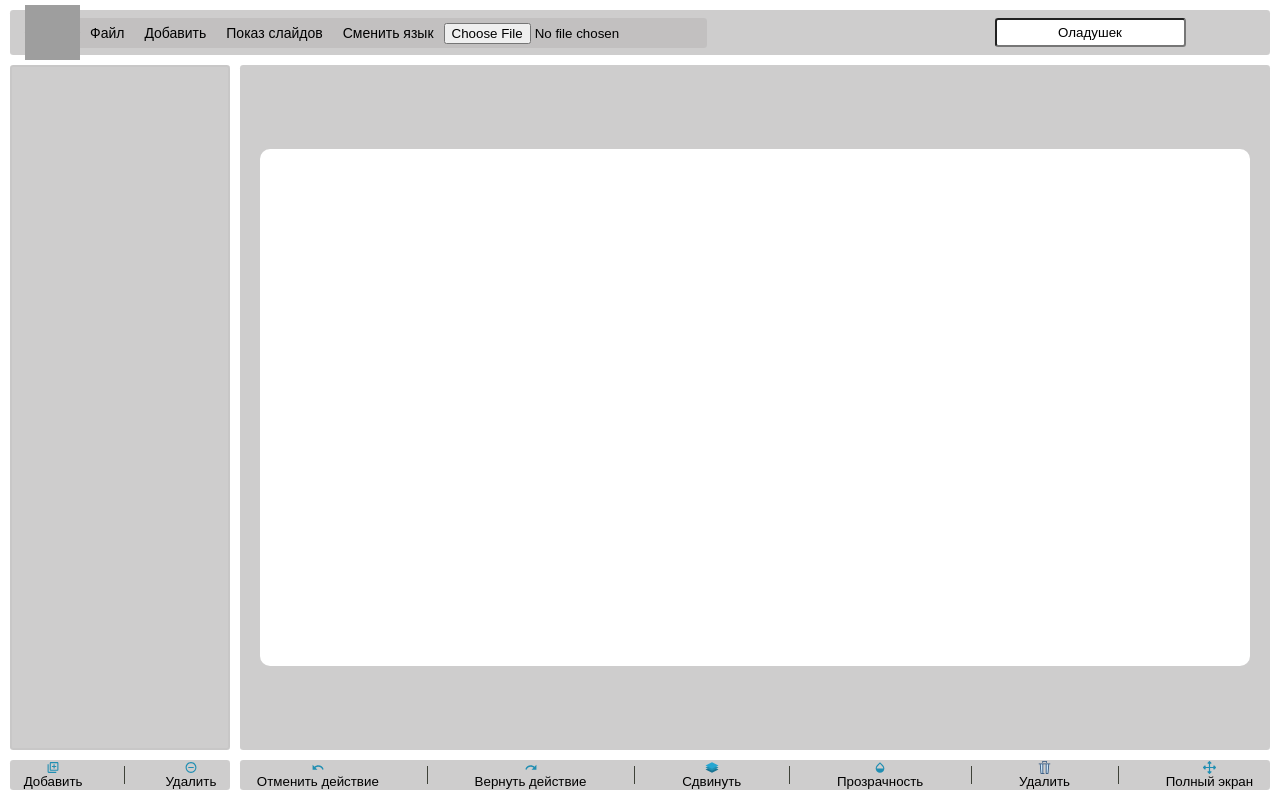
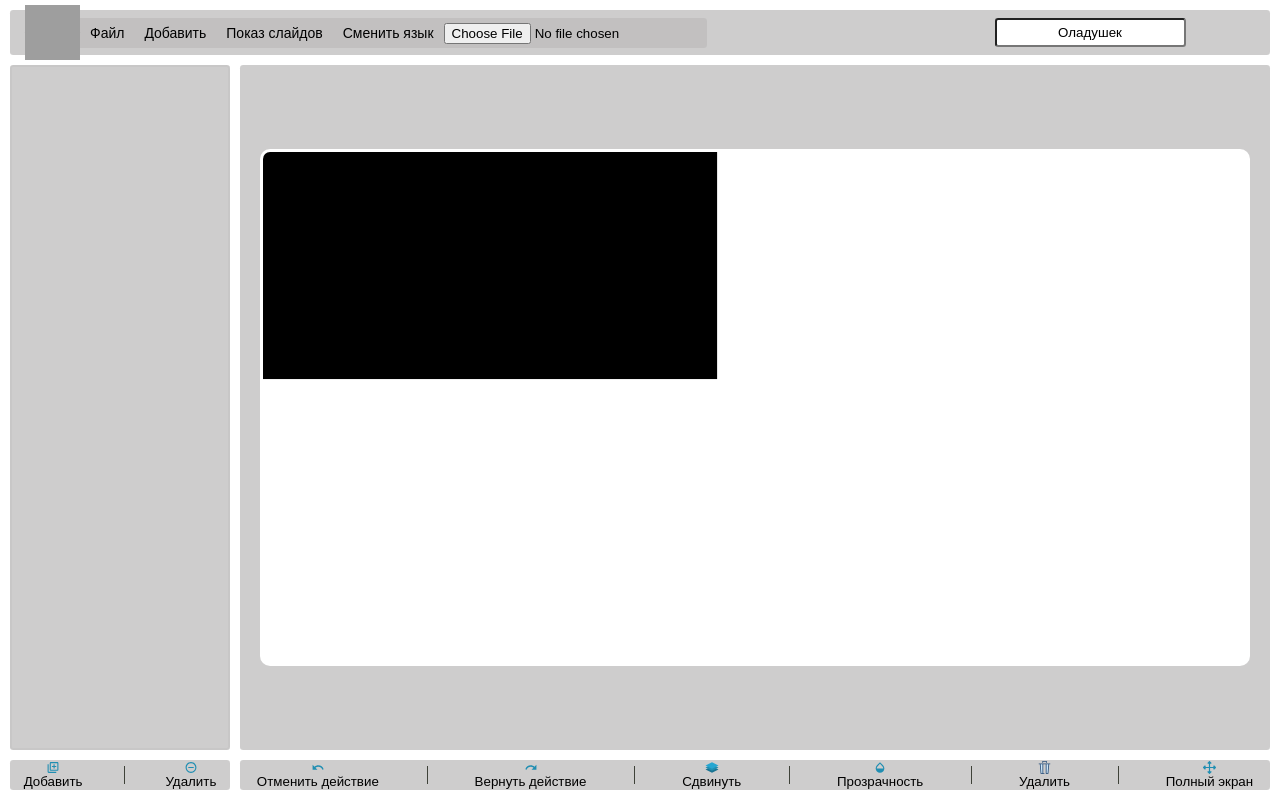
Before and after one commit to pklgn/project-os, a React (Create React App) app: page / in a window 1280 px wide. Built offline with nearby package versions, Linux system fonts and the light colour scheme; grey boxes are pictures that could not be loaded.

Commit message:
dev-10-ermakov Сделал размеры картинки в относительных единицах

```diff
--- a/src/components/AppContent/Slide/Slide.module.css
+++ b/src/components/AppContent/Slide/Slide.module.css
@@ -4,8 +4,6 @@
     width: 100%;
     height: 100%;
     min-width: 640px;
-    justify-self: center;
-    align-self: center;
 }
 
 .slide-container {
--- a/src/components/AppContent/Slide/SlideComponent.tsx
+++ b/src/components/AppContent/Slide/SlideComponent.tsx
@@ -5,19 +5,25 @@ import { getSlideElementType } from '../../../model/utils/tools';
 import { PictureElementComponent } from '../../SlideElements/Picture/PictureElementComponent';
 import { Slide } from '../../../model/types';
 import { TextElementComponent } from '../../SlideElements/Text/TextElementComponent';
-import { useRef } from 'react';
+import { createContext, useEffect, useRef, useState } from 'react';
 
 type SlideProps = {
-    id: string | undefined;
     slide: Slide | undefined;
 };
+const defaultScaleValue = 1;
+export const ScaleContext = createContext(defaultScaleValue);
 
 export function SlideComponent(props: SlideProps) {
     const ref = useRef<SVGSVGElement>(null);
+    const [scale, setScale] = useState(defaultScaleValue);
+    useEffect(() => {
         const height = ref.current?.getBoundingClientRect().height ?? 90;
-    const scale = height / 90;
+        setScale(height / 90);
+        console.log(height / 90);
+    }, [ref]);
 
     return (
+        <ScaleContext.Provider value={scale}>
             <svg
                 ref={ref}
                 width={'100%'}
@@ -27,10 +33,10 @@ export function SlideComponent(props: SlideProps) {
                 preserveAspectRatio={'xMinYMin meet'}
                 xmlns="http://www.w3.org/2000/svg"
                 xmlnsXlink="http://www.w3.org/1999/xlink"
-            data-scale={scale}
-            id={props.id}
             >
-            <text y={90}>{props.slide?.id}</text>
+                <text x={-10} y={90}>
+                    {props.slide?.id}
+                </text>
                 {props.slide !== undefined ? (
                     props.slide.elementsList.map((element) => {
                         switch (getSlideElementType(element.content)) {
@@ -45,6 +51,8 @@ export function SlideComponent(props: SlideProps) {
                 ) : (
                     <></>
                 )}
+                <rect className={styles['visible-workspace']} width={80} height={40} />
             </svg>
+        </ScaleContext.Provider>
     );
 }
--- a/src/components/AppContent/Slide/SlideWrapper.module.css
+++ b/src/components/AppContent/Slide/SlideWrapper.module.css
@@ -1,6 +1,8 @@
 .wrapper {
     grid-area: content;
-    display: grid;
+    display: flex;
     background-color: rgba(190, 189, 189, 0.75);
     border-radius: 0.2rem;
+    justify-content: center;
+    align-items: center;
 }
--- a/src/components/AppContent/Slide/SlideWrapper.tsx
+++ b/src/components/AppContent/Slide/SlideWrapper.tsx
@@ -11,7 +11,7 @@ import { Slide } from '../../../model/types';
 
 const SlideParams = {
     ASPECT_RATIO: 16 / 9,
-    MAX_PAGE_HEIGHT_RATIO: 0.8,
+    MAX_PAGE_HEIGHT_RATIO: 0.85,
 };
 
 export function SlideWrapper() {
@@ -54,7 +54,7 @@ export function SlideWrapper() {
     return (
         <div className={wrapperStyles.wrapper}>
             <div className={styles.slide} ref={ref} inlist={'slide-list'}>
-                <SlideComponent id={`${parseInt(currSlideId!) + 1}`} slide={currSlide} />
+                <SlideComponent slide={currSlide} />
             </div>
         </div>
     );
--- a/src/components/AppContent/SlideList/SlideListItem.tsx
+++ b/src/components/AppContent/SlideList/SlideListItem.tsx
@@ -16,7 +16,7 @@ export function SlideListItem(props: SlideListItemProps) {
     return (
         <div className={itemWrapperStyle}>
             <div className={itemNumberStyle}>{props.itemIndex + 1}</div>
-            <SlideComponent id={`${props.itemIndex + 1}`} slide={props.item} />
+            <SlideComponent slide={props.item} />
             <svg className={styles['prevent-pointer-events']} id={`${props.itemIndex + 1}`} />
         </div>
     );
--- a/src/components/PresentationViewer/PresentationViewer.tsx
+++ b/src/components/PresentationViewer/PresentationViewer.tsx
@@ -112,7 +112,7 @@ export function PresentationViewer() {
                         className={styles['to-previous-slide-area-selector']}
                         onClick={onClickNextSlideSelectorHandler}
                     />
-                    <SlideComponent slide={slideInShow} id={slideInShow.id} />
+                    <SlideComponent slide={slideInShow} />
                     <svg className={styles['prevent-pointer-events']} />
                     <div className={styles['to-next-slide-area-selector']} onClick={onClickNextSlideSelectorHandler} />
                 </>
--- a/src/components/SlideElements/Picture/PictureElementComponent.tsx
+++ b/src/components/SlideElements/Picture/PictureElementComponent.tsx
@@ -1,12 +1,14 @@
 import { isPicture } from '../../../model/utils/tools';
 import { PictureElement, SlideElement } from '../../../model/types';
-import { useRef } from 'react';
+import { useContext, useRef } from 'react';
+import { ScaleContext } from '../../AppContent/Slide/SlideComponent';
 
 type PictureElementProps = {
     element: SlideElement;
 };
 
 export function PictureElementComponent(props: PictureElementProps) {
+    const scale = useContext(ScaleContext);
     const ref = useRef(null);
     let element: PictureElement;
     if (isPicture(props.element.content)) {
@@ -19,10 +21,10 @@ export function PictureElementComponent(props: PictureElementProps) {
         <image
             ref={ref}
             href={element.src}
+            width={props.element.size.width / scale}
+            height={props.element.size.height / scale}
             x={props.element.startPoint.x}
             y={props.element.startPoint.y}
-            width={props.element.size.width}
-            height={props.element.size.height}
         />
     );
 }
--- a/src/components/common/ToolBar/ToolBar.tsx
+++ b/src/components/common/ToolBar/ToolBar.tsx
@@ -64,8 +64,8 @@ export function ToolBar() {
                 dispatchAddPictureAction({
                     src: URL.createObjectURL(event.target.files[0]),
                     alt: '',
-                    width: image.width / 7,
-                    height: image.height / 7,
+                    width: image.width,
+                    height: image.height,
                 });
             };
             image.src = URL.createObjectURL(event.target.files[0]);
```
Lines whose indentation alone changed are shown as unchanged.
